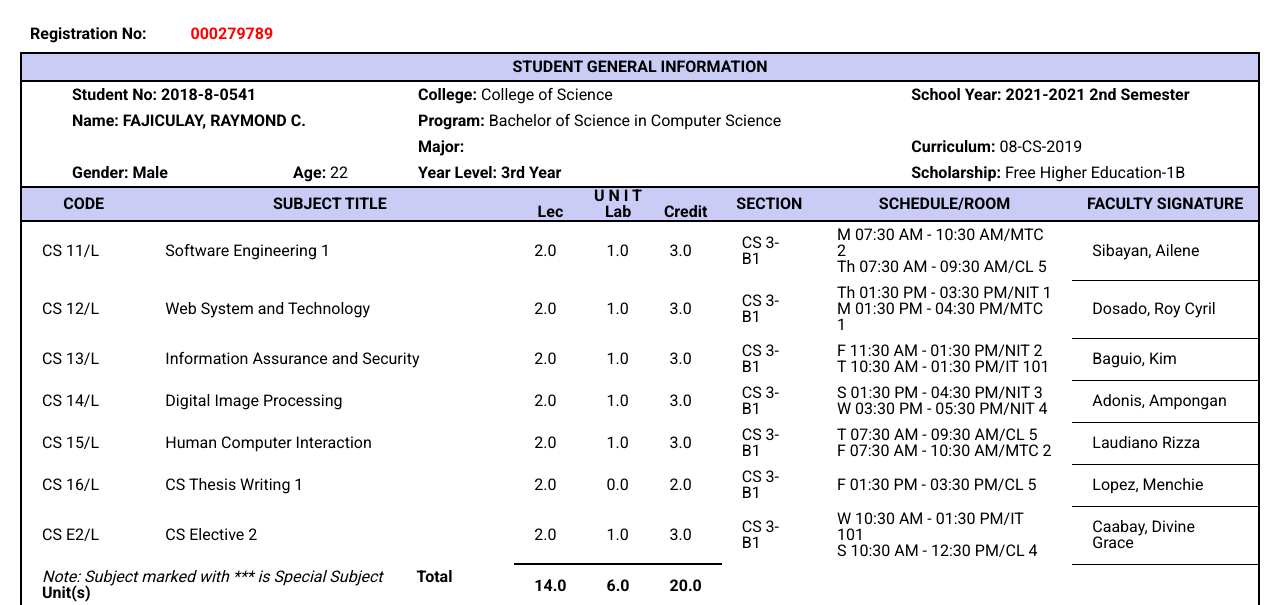
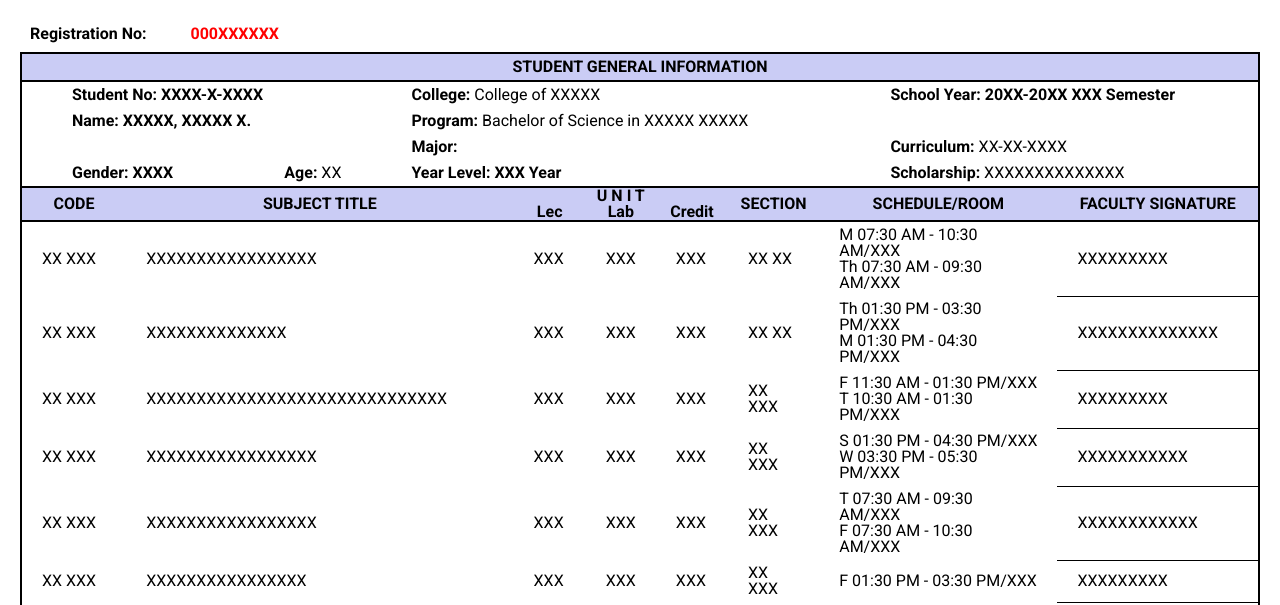
Before and after one commit to INCOGNIZUU/cs12-act-4, a plain HTML site: page index.html in a window 1280 px wide. Shown: the part 349-954 px from the top of the page. Drawn offline with Linux system fonts and the light colour scheme.

Commit message:
update hd

```diff
--- a/index.html
+++ b/index.html
@@ -30,7 +30,7 @@
       <div class="card">
         <p class="reg">
           Registration No:
-          <span class="regNum">000279789</span>
+          <span class="regNum">000XXXXXX</span>
         </p>
         <div class="SGI">
           <table>
@@ -41,37 +41,34 @@
             </thead>
             <tbody>
               <tr>
-                <td><span class="mkBold">Student No: 2018-8-0541</span></td>
-                <td><span class="mkBold">College:</span> College of Science</td>
+                <td><span class="mkBold">Student No: XXXX-X-XXXX</span></td>
+                <td><span class="mkBold">College:</span> College of XXXXX</td>
                 <td>
                   <span class="mkBold"
-                    >School Year: 2021-2021 2nd Semester</span
+                    >School Year: 20XX-20XX XXX Semester</span
                   >
                 </td>
               </tr>
               <tr>
-                <td><span class="mkBold">Name: FAJICULAY, RAYMOND C.</span></td>
+                <td><span class="mkBold">Name: XXXXX, XXXXX X.</span></td>
                 <td>
                   <span class="mkBold">Program:</span> Bachelor of Science in
-                  Computer Science
+                  XXXXX XXXXX
                 </td>
                 <td></td>
               </tr>
               <tr>
                 <td></td>
                 <td><span class="mkBold">Major:</span></td>
-                <td><span class="mkBold">Curriculum:</span> 08-CS-2019</td>
+                <td><span class="mkBold">Curriculum:</span> XX-XX-XXXX</td>
               </tr>
               <tr>
                 <td>
-                  <span class="mkBold">Gender: Male</span>
-                  <span class="age"><span class="mkBold">Age:</span> 22</span>
+                  <span class="mkBold">Gender: XXXX</span>
+                  <span class="age"><span class="mkBold">Age:</span> XX</span>
                 </td>
-                <td><span class="mkBold">Year Level: 3rd Year</span></td>
-                <td>
-                  <span class="mkBold">Scholarship:</span> Free Higher
-                  Education-1B
-                </td>
+                <td><span class="mkBold">Year Level: XXX Year</span></td>
+                <td><span class="mkBold">Scholarship:</span> XXXXXXXXXXXXXX</td>
               </tr>
             </tbody>
           </table>
@@ -95,92 +92,92 @@
             </thead>
             <tbody>
               <tr>
-                <td>CS 11/L</td>
-                <td>Software Engineering 1</td>
-                <td>2.0</td>
-                <td>1.0</td>
-                <td>3.0</td>
-                <td>CS 3-B1</td>
+                <td>XX XXX</td>
+                <td>XXXXXXXXXXXXXXXXX</td>
+                <td>XXX</td>
+                <td>XXX</td>
+                <td>XXX</td>
+                <td>XX XX</td>
                 <td>
-                  M 07:30 AM - 10:30 AM/MTC 2 <br />
-                  Th 07:30 AM - 09:30 AM/CL 5
+                  M 07:30 AM - 10:30 AM/XXX <br />
+                  Th 07:30 AM - 09:30 AM/XXX
                 </td>
-                <td class="fctSign">Sibayan, Ailene</td>
+                <td class="fctSign">XXXXXXXXX</td>
               </tr>
               <tr>
-                <td>CS 12/L</td>
-                <td>Web System and Technology</td>
-                <td>2.0</td>
-                <td>1.0</td>
-                <td>3.0</td>
-                <td>CS 3-B1</td>
+                <td>XX XXX</td>
+                <td>XXXXXXXXXXXXXX</td>
+                <td>XXX</td>
+                <td>XXX</td>
+                <td>XXX</td>
+                <td>XX XX</td>
                 <td>
-                  Th 01:30 PM - 03:30 PM/NIT 1 <br />
-                  M 01:30 PM - 04:30 PM/MTC 1
+                  Th 01:30 PM - 03:30 PM/XXX <br />
+                  M 01:30 PM - 04:30 PM/XXX
                 </td>
-                <td class="fctSign">Dosado, Roy Cyril</td>
+                <td class="fctSign">XXXXXXXXXXXXXX</td>
               </tr>
               <tr>
-                <td>CS 13/L</td>
-                <td>Information Assurance and Security</td>
-                <td>2.0</td>
-                <td>1.0</td>
-                <td>3.0</td>
-                <td>CS 3-B1</td>
+                <td>XX XXX</td>
+                <td>XXXXXXXXXXXXXXXXXXXXXXXXXXXXXX</td>
+                <td>XXX</td>
+                <td>XXX</td>
+                <td>XXX</td>
+                <td>XX XXX</td>
                 <td>
-                  F 11:30 AM - 01:30 PM/NIT 2 <br />
-                  T 10:30 AM - 01:30 PM/IT 101
+                  F 11:30 AM - 01:30 PM/XXX <br />
+                  T 10:30 AM - 01:30 PM/XXX
                 </td>
-                <td class="fctSign">Baguio, Kim</td>
+                <td class="fctSign">XXXXXXXXX</td>
               </tr>
               <tr>
-                <td>CS 14/L</td>
-                <td>Digital Image Processing</td>
-                <td>2.0</td>
-                <td>1.0</td>
-                <td>3.0</td>
-                <td>CS 3-B1</td>
+                <td>XX XXX</td>
+                <td>XXXXXXXXXXXXXXXXX</td>
+                <td>XXX</td>
+                <td>XXX</td>
+                <td>XXX</td>
+                <td>XX XXX</td>
                 <td>
-                  S 01:30 PM - 04:30 PM/NIT 3 <br />
-                  W 03:30 PM - 05:30 PM/NIT 4
+                  S 01:30 PM - 04:30 PM/XXX <br />
+                  W 03:30 PM - 05:30 PM/XXX
                 </td>
-                <td class="fctSign">Adonis, Ampongan</td>
+                <td class="fctSign">XXXXXXXXXXX</td>
               </tr>
               <tr>
-                <td>CS 15/L</td>
-                <td>Human Computer Interaction</td>
-                <td>2.0</td>
-                <td>1.0</td>
-                <td>3.0</td>
-                <td>CS 3-B1</td>
+                <td>XX XXX</td>
+                <td>XXXXXXXXXXXXXXXXX</td>
+                <td>XXX</td>
+                <td>XXX</td>
+                <td>XXX</td>
+                <td>XX XXX</td>
                 <td>
-                  T 07:30 AM - 09:30 AM/CL 5 <br />
-                  F 07:30 AM - 10:30 AM/MTC 2
+                  T 07:30 AM - 09:30 AM/XXX <br />
+                  F 07:30 AM - 10:30 AM/XXX
                 </td>
-                <td class="fctSign">Laudiano Rizza</td>
+                <td class="fctSign">XXXXXXXXXXXX</td>
               </tr>
               <tr>
-                <td>CS 16/L</td>
-                <td>CS Thesis Writing 1</td>
-                <td>2.0</td>
-                <td>0.0</td>
-                <td>2.0</td>
-                <td>CS 3-B1</td>
-                <td>F 01:30 PM - 03:30 PM/CL 5</td>
-                <td class="fctSign">Lopez, Menchie</td>
+                <td>XX XXX</td>
+                <td>XXXXXXXXXXXXXXXX</td>
+                <td>XXX</td>
+                <td>XXX</td>
+                <td>XXX</td>
+                <td>XX XXX</td>
+                <td>F 01:30 PM - 03:30 PM/XXX</td>
+                <td class="fctSign">XXXXXXXXX</td>
               </tr>
               <tr>
-                <td>CS E2/L</td>
-                <td>CS Elective 2</td>
-                <td>2.0</td>
-                <td>1.0</td>
-                <td>3.0</td>
-                <td>CS 3-B1</td>
+                <td>XX XXX</td>
+                <td>XXXXXXXXX</td>
+                <td>XXX</td>
+                <td>XXX</td>
+                <td>XXX</td>
+                <td>XX XXX</td>
                 <td>
-                  W 10:30 AM - 01:30 PM/IT 101 <br />
-                  S 10:30 AM - 12:30 PM/CL 4
+                  W 10:30 AM - 01:30 PM/XXXX <br />
+                  S 10:30 AM - 12:30 PM/XXX
                 </td>
-                <td class="fctSign">Caabay, Divine Grace</td>
+                <td class="fctSign">XXXXXXXXXXXXXXXX</td>
               </tr>
               <tr class="margBot">
                 <td class="itallic" colspan="2">
```
Also changed, not shown: my_Result.png (added).
